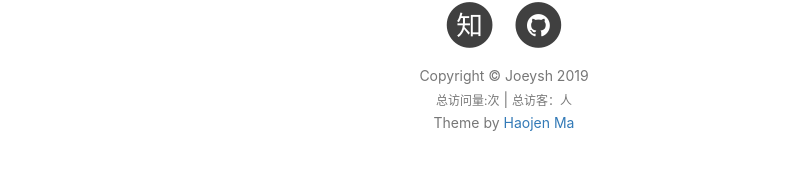
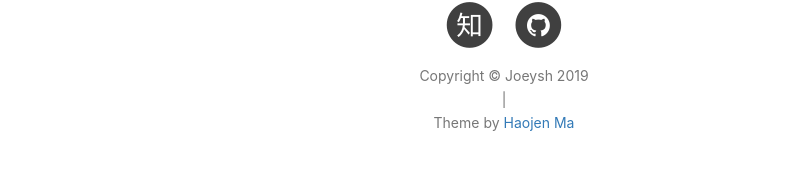
Before and after one commit to Josh-ys/Josh-ys.github.io, a plain HTML site: page 2018/01/01/hello-world/index.html in a window 1280 px wide. Shown: the part 1581-1750 px from the top of the page, without its empty margins (136-934 px from the left). Drawn offline with nearby package versions, Linux system fonts and the light colour scheme; some packages are replaced by stand-ins of ours; a script that the page names is missing.

Commit message:
Site updated: 2019-01-03 23:07:07

```diff
--- a/2018/01/01/hello-world/index.html
+++ b/2018/01/01/hello-world/index.html
@@ -195,6 +195,7 @@
                     </span>
                     <div class="tags text-center">
 
+                        <br><span id="busuanzi_container_site_pv">阅读量：<span id="busuanzi_value_site_pv"></span>次</span>
                     </div>
                 </div>
             </div>
@@ -359,9 +360,9 @@
                 <p class="copyright text-muted">
                     Copyright &copy; Joeysh 2019
                     <br>
-                    <span id="busuanzi_container_site_pv" "="" style="font-size: 12px;">总访问量:<span id="busuanzi_value_site_pv"></span>次</span>
+                    <span id="busuanzi_container_site_pv" "="" style="font-size: 12px;display:none;">总访问量：<span id="busuanzi_value_site_pv"></span>次</span>
                     <span class="post-meta-divider">|</span>
-                    <span id="busuanzi_container_site_uv" style="font-size: 12px;">总访客：<span id="busuanzi_value_site_uv"></span>人</span>
+                    <span id="busuanzi_container_site_uv" style="font-size: 12px;display:none;">总访客：<span id="busuanzi_value_site_uv"></span>人</span>
                     <br>
                     Theme by <a href="https://haojen.github.io/">Haojen Ma</a>
                 </p>
```
Also changed, not shown: 2019/01/01/mdTest/index.html (+3 -2 lines), archives/2018/01/index.html (+2 -2 lines), archives/2018/index.html (+2 -2 lines), archives/2019/01/index.html (+2 -2 lines), archives/2019/index.html (+2 -2 lines), archives/index.html (+2 -2 lines), index.html (+2 -2 lines), my-works/index.html (+2 -2 lines), tags/index.html (+2 -2 lines), tags/java/index.html (+2 -2 lines), tags/mysql/index.html (+2 -2 lines).
